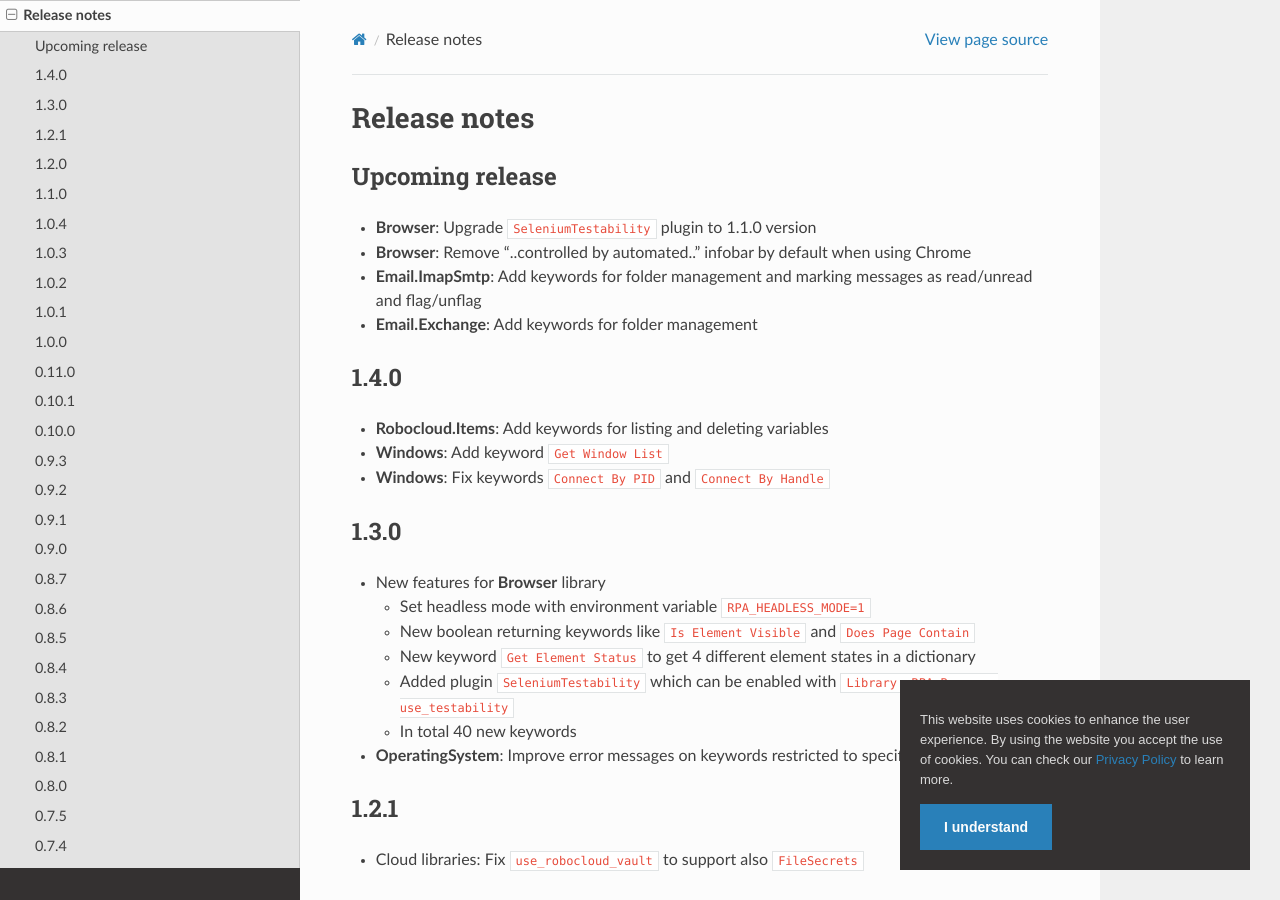
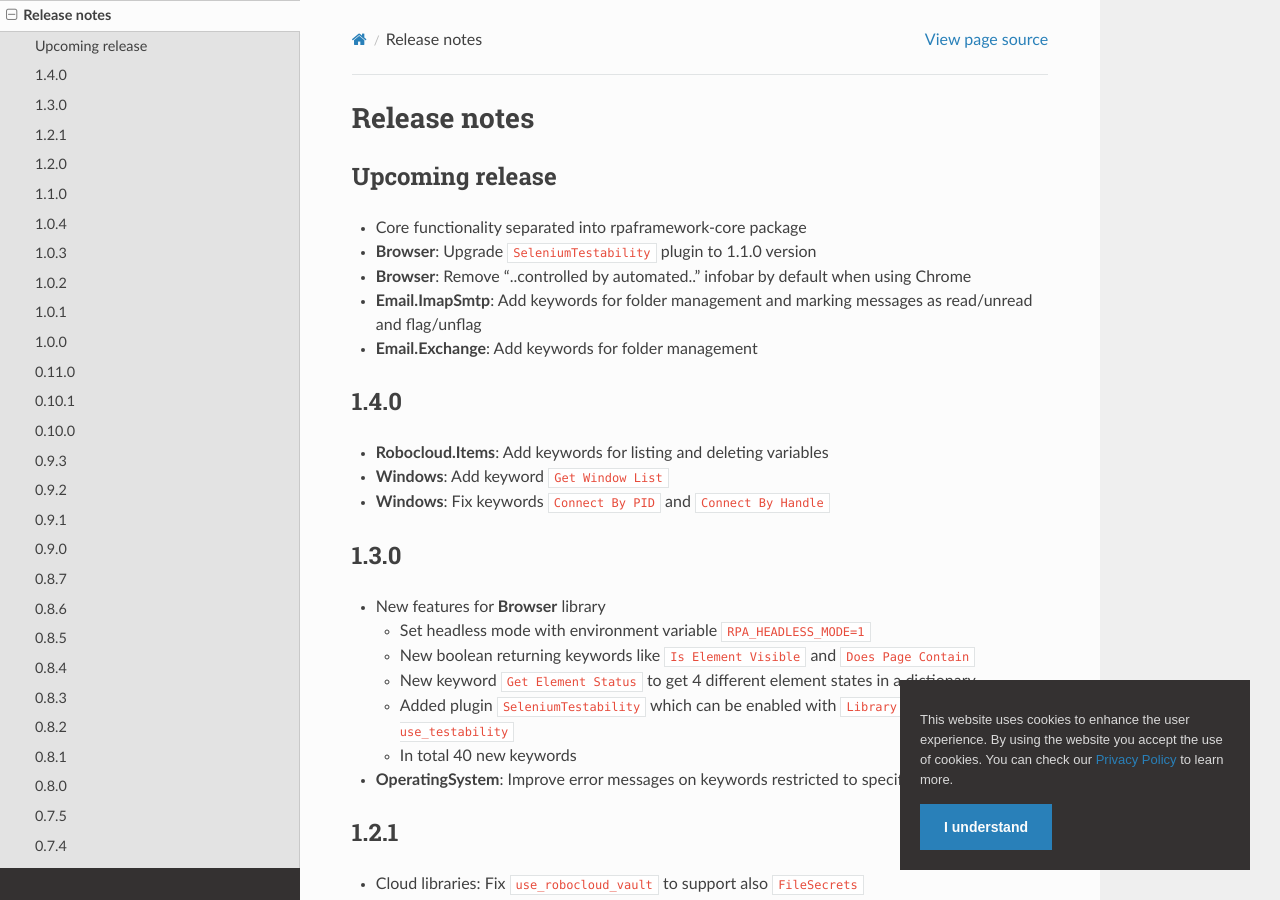
Before and after one commit to coderprovider/Framework-RPA, a Sphinx documentation site: the page built from docs/source/releasenotes.rst, in a window 1280 px wide and 900 px high. Built offline with Sphinx 7.4.7 and the Read the Docs theme 2.0.0, drawn with Linux system fonts in a browser that asks for light colours; pages that are not in the unit, such as notebooks, are missing from menus.

Commit message:
docs: update releasenotes

```diff
--- a/docs/source/releasenotes.rst
+++ b/docs/source/releasenotes.rst
@@ -4,6 +4,7 @@
 Upcoming release
 ----------------
 
+- Core functionality separated into rpaframework-core package
 - **Browser**: Upgrade ``SeleniumTestability`` plugin to 1.1.0 version
 - **Browser**: Remove "..controlled by automated.." infobar by default when using Chrome
 - **Email.ImapSmtp**: Add keywords for folder management and marking messages
```
